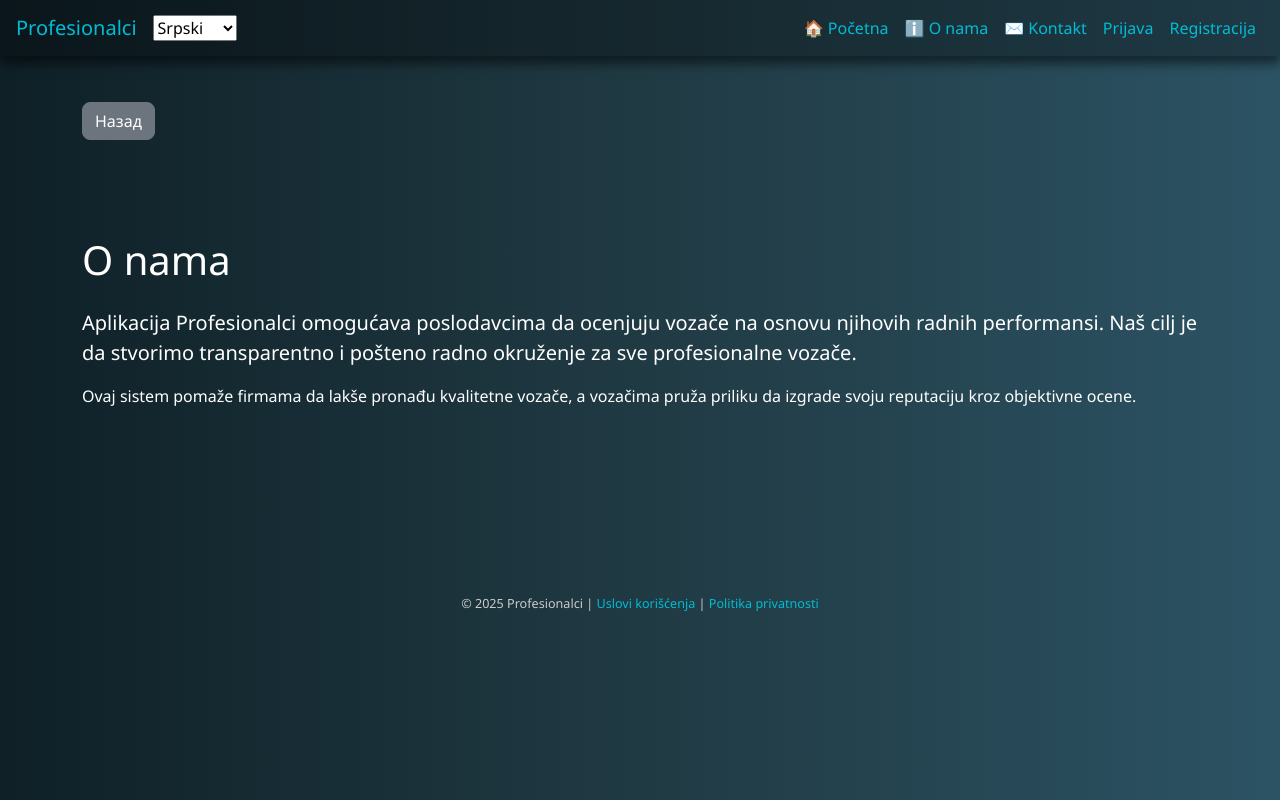
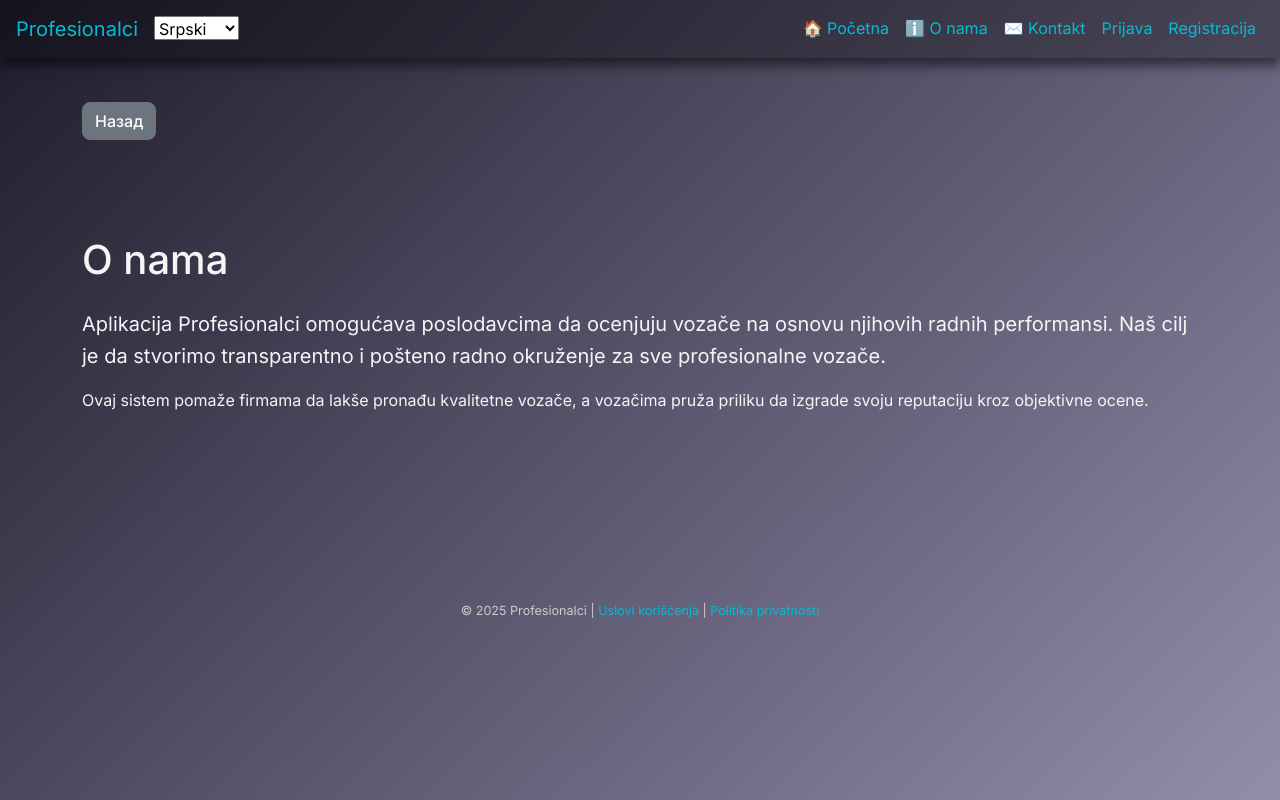
Before and after one commit to ivan1408993/profesionalci-app, a Flask app: page /about in a window 1280 px wide. Run offline with Flask 3, Linux system fonts and the light colour scheme; some libraries are stand-ins or nearby versions.

Commit message:
body u style.css poboljsan - test 1

```diff
--- a/app/static/css/style.css
+++ b/app/static/css/style.css
@@ -117,11 +117,17 @@ body {
 
 
 body {
-            background: linear-gradient(to right, #0f2027, #203a43, #2c5364);
-            color: white;
-            font-family: 'Segoe UI', Tahoma, Geneva, Verdana, sans-serif;
-            min-height: 100vh;
+    background: linear-gradient(135deg, #1f1c2c, #928dab);
+    color: #f5f5f5;
+    font-family: 'Inter', 'Segoe UI', Tahoma, Geneva, Verdana, sans-serif;
+    min-height: 100vh;
+    margin: 0;
+    padding: 0;
+    line-height: 1.6;
+    -webkit-font-smoothing: antialiased;
+    -moz-osx-font-smoothing: grayscale;
 }
+
 
 .terms-text, .privacy-text {
     max-width: 800px;
--- a/app/templates/base.html
+++ b/app/templates/base.html
@@ -10,6 +10,7 @@
     <link rel="stylesheet" href="https://cdnjs.cloudflare.com/ajax/libs/animate.css/4.1.1/animate.min.css" />
     <link href="https://cdnjs.cloudflare.com/ajax/libs/font-awesome/6.5.0/css/all.min.css" rel="stylesheet" />
     <link rel="stylesheet" href="https://cdn.jsdelivr.net/npm/bootstrap-icons@1.10.5/font/bootstrap-icons.css">
+    <link href="https://fonts.googleapis.com/css2?family=Inter:wght@400;500;700&display=swap" rel="stylesheet">
 
     {% block styles %}{% endblock %}
 </head>
```
